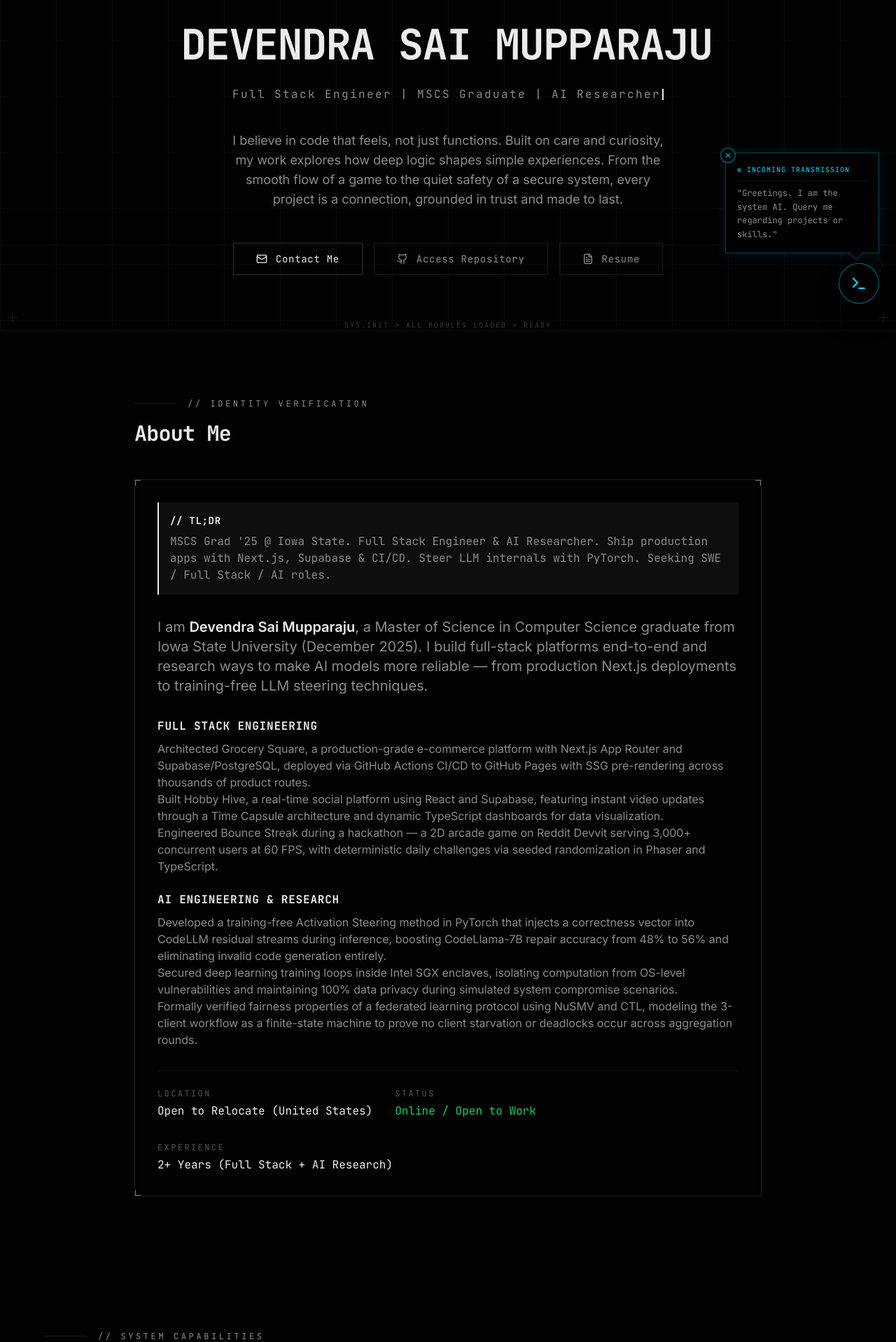
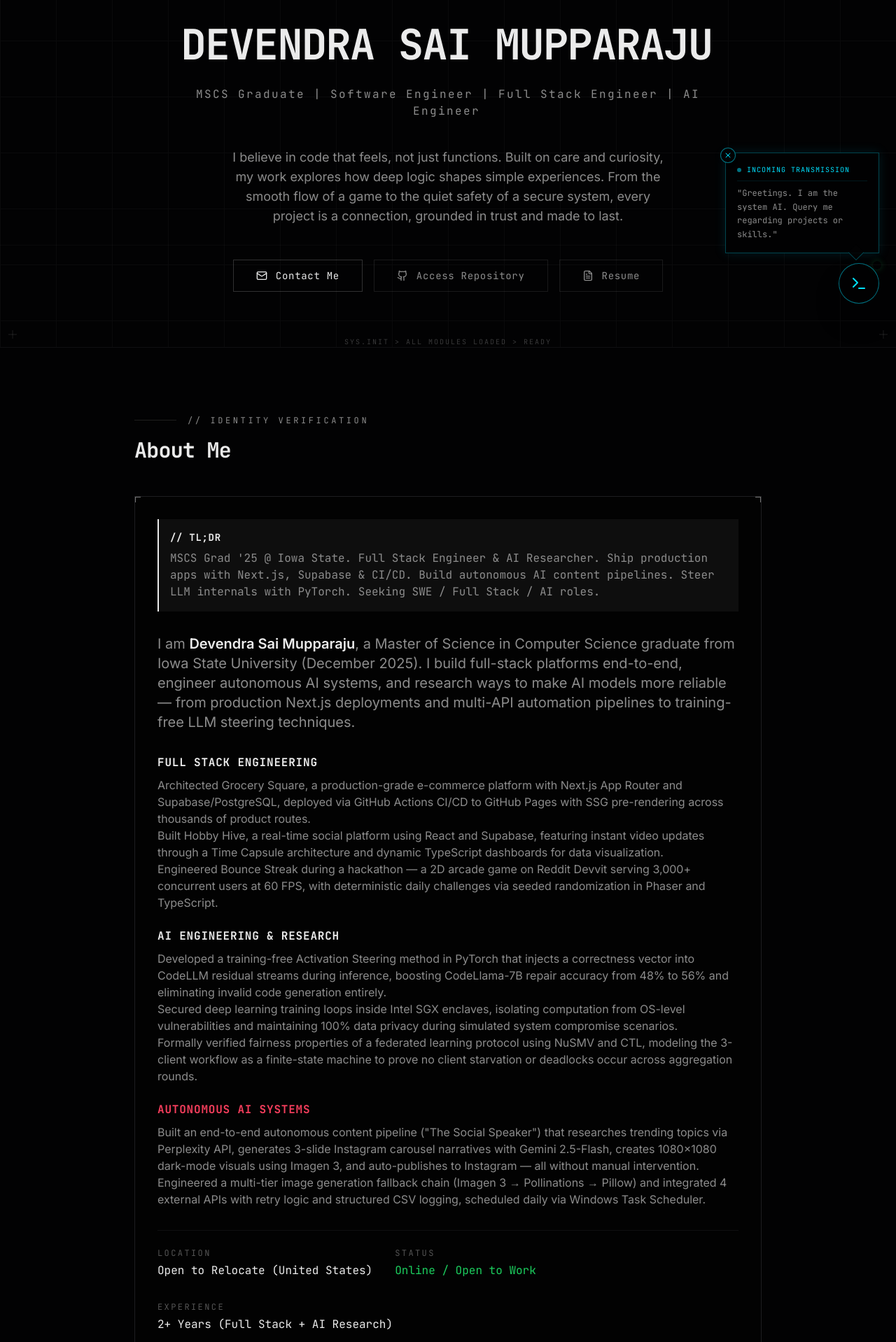
Before and after one commit to devendrasaim/devendrasaim.github.io, a Next.js app: page / in a window 1280 px wide. Shown: the part 342-2260 px from the top of the page at 70% size. Built offline with nearby package versions, Linux system fonts and the light colour scheme.

Commit message:
feat: added some updates

```diff
--- a/components/about-section.tsx
+++ b/components/about-section.tsx
@@ -46,13 +46,13 @@ export function AboutSection() {
                    // TL;DR
                  </h4>
                   <p className="font-mono text-sm md:text-base text-muted-foreground leading-relaxed">
-                   MSCS Grad '25 @ Iowa State. Full Stack Engineer & AI Researcher. Ship production apps with Next.js, Supabase & CI/CD. Steer LLM internals with PyTorch. Seeking SWE / Full Stack / AI roles.
+                   MSCS Grad '25 @ Iowa State. Full Stack Engineer & AI Researcher. Ship production apps with Next.js, Supabase & CI/CD. Build autonomous AI content pipelines. Steer LLM internals with PyTorch. Seeking SWE / Full Stack / AI roles.
                  </p>
                </div>
 
 
                 <p className="font-sans text-lg md:text-xl leading-relaxed text-muted-foreground mb-8">
-                 I am <span className="text-foreground font-semibold">Devendra Sai Mupparaju</span>, a Master of Science in Computer Science graduate from Iowa State University (December 2025). I build full-stack platforms end-to-end and research ways to make AI models more reliable — from production Next.js deployments to training-free LLM steering techniques.
+                 I am <span className="text-foreground font-semibold">Devendra Sai Mupparaju</span>, a Master of Science in Computer Science graduate from Iowa State University (December 2025). I build full-stack platforms end-to-end, engineer autonomous AI systems, and research ways to make AI models more reliable — from production Next.js deployments and multi-API automation pipelines to training-free LLM steering techniques.
                </p>
 
                <div className="space-y-6">
@@ -81,6 +81,17 @@ export function AboutSection() {
                      Formally verified fairness properties of a federated learning protocol using NuSMV and CTL, modeling the 3-client workflow as a finite-state machine to prove no client starvation or deadlocks occur across aggregation rounds.
                    </p>
                  </div>
+
+                 <div>
+                    <h3 className="font-mono text-base font-bold text-foreground mb-2 uppercase tracking-wider text-rose">
+                     Autonomous AI Systems
+                   </h3>
+                   <p className="font-sans text-sm md:text-base leading-relaxed text-muted-foreground">
+                     Built an end-to-end autonomous content pipeline ("The Social Speaker") that researches trending topics via Perplexity API, generates 3-slide Instagram carousel narratives with Gemini 2.5-Flash, creates 1080×1080 dark-mode visuals using Imagen 3, and auto-publishes to Instagram — all without manual intervention.
+                     <br className="mb-2" />
+                     Engineered a multi-tier image generation fallback chain (Imagen 3 → Pollinations → Pillow) and integrated 4 external APIs with retry logic and structured CSV logging, scheduled daily via Windows Task Scheduler.
+                   </p>
+                 </div>
                </div>
                <div className="mt-8 pt-6 border-t border-border/50 flex flex-wrap gap-8">
                   <div>
--- a/components/hero-section.tsx
+++ b/components/hero-section.tsx
@@ -79,7 +79,7 @@ export function HeroSection() {
           >
             <p className="font-mono text-[10px] sm:text-sm md:text-base tracking-[0.1em] sm:tracking-[0.15em] text-muted-foreground">
               <Typewriter
-                text="Full Stack Engineer | MSCS Graduate | AI Researcher"
+                text="MSCS Graduate | Software Engineer | Full Stack Engineer | AI Engineer"
                 speed={30}
                 onComplete={() => setSubtitleComplete(true)}
               />
--- a/components/skills-section.tsx
+++ b/components/skills-section.tsx
@@ -18,7 +18,7 @@ const skillCategories = [
   {
     id: "AI",
     name: "Machine Learning",
-    items: ["PyTorch", "TensorFlow", "Scikit-learn", "Pandas", "NumPy", "Google Gemini API", "NLP"],
+    items: ["PyTorch", "TensorFlow", "Scikit-learn", "Pandas", "NumPy", "Google Gemini API", "Perplexity API", "Imagen 3", "Pillow", "NLP"],
     accent: "rose" as const,
   },
   {
@@ -36,7 +36,7 @@ const skillCategories = [
   {
     id: "CORE",
     name: "Key Concepts",
-    items: ["RESTful APIs", "Distributed Systems", "Data Structures", "System Security", "Agile"],
+    items: ["RESTful APIs", "Multi-API Orchestration", "Autonomous Pipeline Design", "Distributed Systems", "Data Structures", "System Security", "Agile"],
     accent: "amber" as const,
   },
 ];
--- a/lib/system-prompt.ts
+++ b/lib/system-prompt.ts
@@ -17,10 +17,10 @@ To help visitors understand my skills, projects, and experience. If a recruiter
 
 **PROFILE:**
 - Name: Devendra Sai Mupparaju
-- Role: Software Engineer | Full Stack Engineer | AI Researcher
+- Role: MSCS Graduate | Software Engineer | Full Stack Engineer | AI Engineer
 - Location: United States (Open to Relocate anywhere)
 - Status: Online / Open to Work
-- Seeking: SWE / Full Stack / AI Engineering roles
+- Seeking: Software Engineer / Full Stack Engineer / AI Engineer roles
 - Experience: 2+ Years
 - Education:
     - M.S. Computer Science, Iowa State University (Aug 2023 - Dec 2025). GPA: 3.5/4.0. Focus: AI, ML, System Architecture. Key courses: Advanced Algorithms, Deep Learning, Distributed Systems, Computer Security.
```
